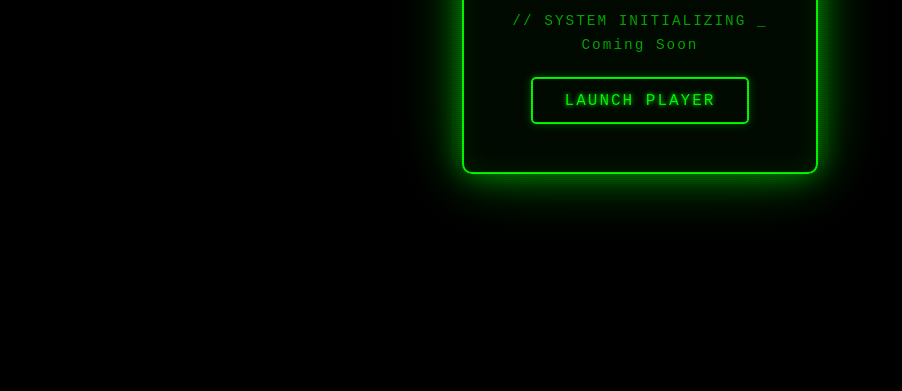
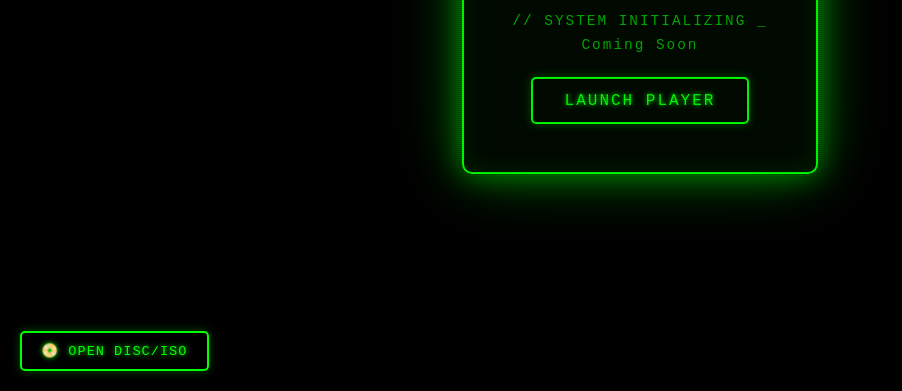
Before and after one commit to TotallyGamerJet/dvdplayer.app, a plain HTML site: page docs/index.html in a window 1280 px wide. Shown: the part 409-800 px from the top of the page, without its empty margins (0-902 px from the left). Drawn offline with Linux system fonts and the light colour scheme.

Commit message:
Add "Open Disc/ISO" button and file input handling for disc selection in DVD Player.

```diff
--- a/docs/index.html
+++ b/docs/index.html
@@ -116,10 +116,42 @@
                     transparent 2px
             );
         }
-    </style>
+.open-disc-btn {
+    position: fixed;
+    bottom: 20px;
+    left: 20px;
+    padding: 0.6rem 1.2rem;
+    background: transparent;
+    border: 2px solid #00ff00;
+    border-radius: 5px;
+    color: #00ff00;
+    font-family: 'Courier New', monospace;
+    font-size: 0.85rem;
+    letter-spacing: 1px;
+    text-transform: uppercase;
+    cursor: pointer;
+    transition: all 0.3s ease;
+    text-shadow: 0 0 5px #00ff00;
+    box-shadow: 0 0 10px rgba(0, 255, 0, 0.3);
+    z-index: 100;
+}
+.open-disc-btn:hover {
+    background: rgba(0, 255, 0, 0.1);
+    box-shadow: 0 0 20px rgba(0, 255, 0, 0.5);
+    text-shadow: 0 0 10px #00ff00;
+}
+.open-disc-btn:active {
+    transform: scale(0.98);
+}
+#disc-input {
+    display: none;
+}
+</style>
 </head>
 <body>
 <div class="scanline"></div>
+<button class="open-disc-btn" onclick="openDiscPicker()">📀 Open Disc/ISO</button>
+<input type="file" id="disc-input" accept=".iso,.img,.bin,.cue" onchange="handleDiscSelected(event)">
 <div class="container">
     <div class="icon">💿</div>
     <h1>DVD Player</h1>
@@ -134,6 +166,19 @@
         document.body.style.justifyContent = 'center';
         document.body.style.alignItems = 'center';
     }
+
+    function openDiscPicker() {
+        document.getElementById('disc-input').click();
+    }
+
+    function handleDiscSelected(event) {
+        const file = event.target.files[0];
+        if (file) {
+            console.log('Selected disc/ISO:', file.name);
+            // Handle the selected file - you can process the ISO here
+            alert('Selected: ' + file.name + '\nSize: ' + (file.size / 1024 / 1024).toFixed(2) + ' MB');
+        }
+    }
 </script>
 </body>
 </html>
```
